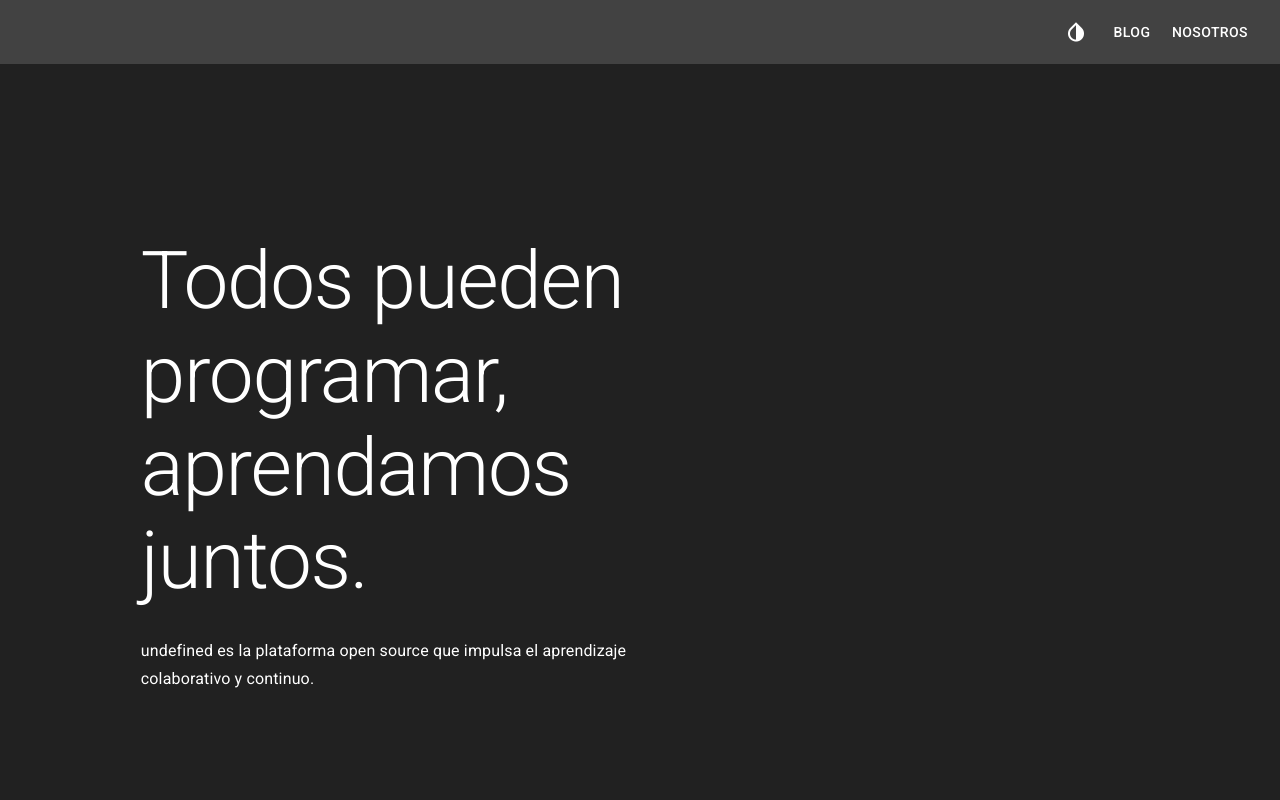
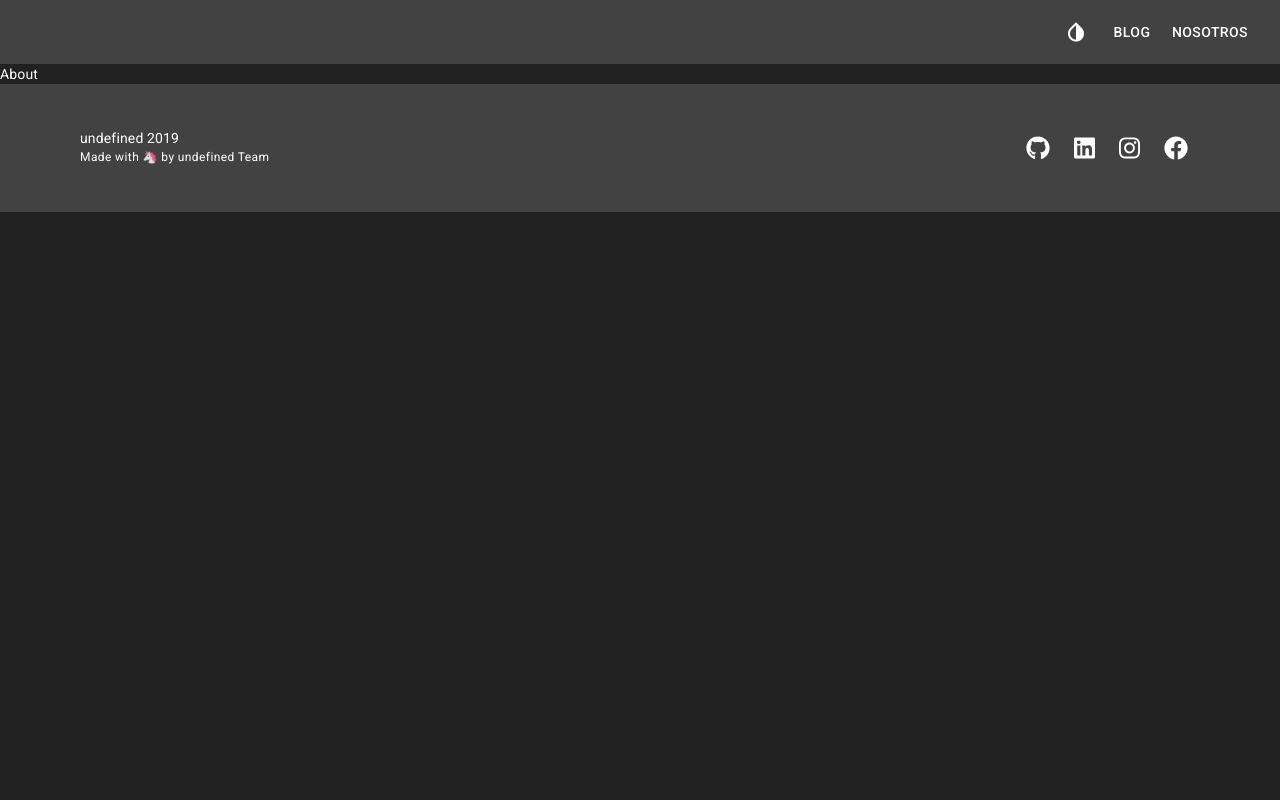
Before and after one commit to coderhood-dev/coderhood-old, a Next.js app: page /about in a window 1280 px wide. Shown: the top 800 px of the page. Built offline with nearby package versions, Linux system fonts and the light colour scheme.

Commit message:
minified about page

```diff
--- a/pages/about.jsx
+++ b/pages/about.jsx
@@ -1,13 +1,7 @@
-import Layout from "@components/Layout";
-import Hero from "@components/Landing/Hero";
+import { Layout } from '../src/components';
 
 const About = () => {
-  return (
-    <Layout>
-      <Hero />
-      Soy Ema
-    </Layout>
-  );
+  return <Layout>About</Layout>;
 };
 
 export default About;
```
